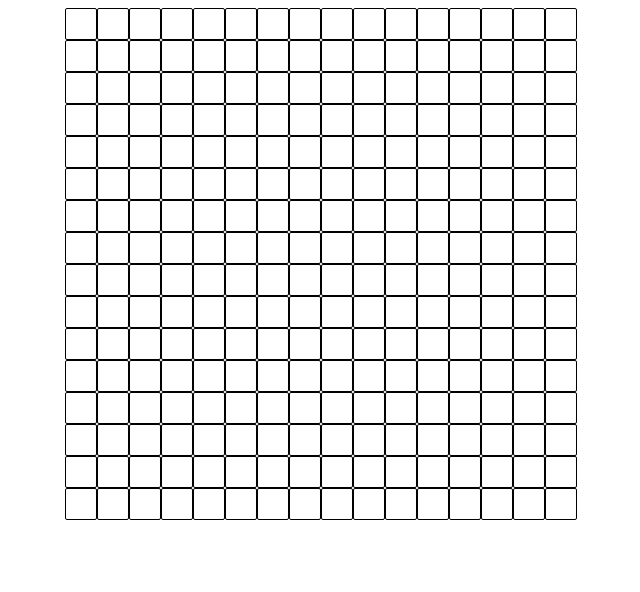
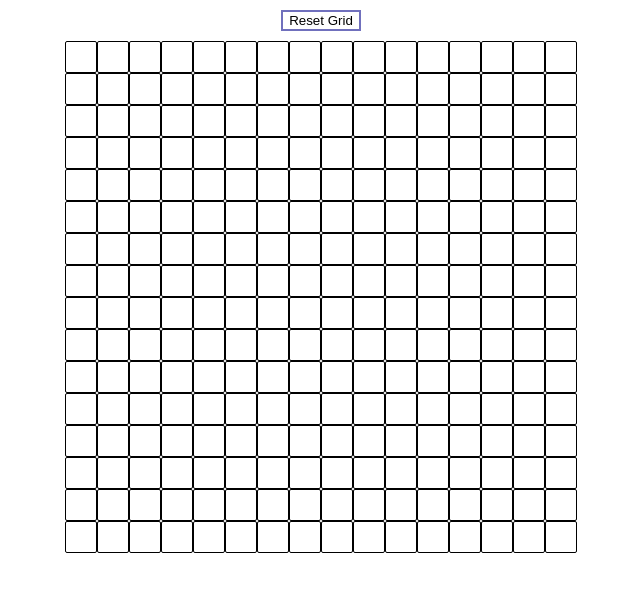
Before and after one commit to HotTungsten/Odin-Etch-a-Sketch, a plain HTML site: page index.html in a window 1280 px wide. Shown: the whole page, without its empty margins (319-959 px from the left). Drawn offline with Linux system fonts and the light colour scheme.

Commit message:
added reset button

```diff
--- a/index.html
+++ b/index.html
@@ -10,7 +10,7 @@
 </head>
 <body>
     <div class="container">
-
+        <button class="reset">Reset Grid</button>
     </div>
 </body>
 </html>
--- a/script.js
+++ b/script.js
@@ -10,12 +10,12 @@ for(let i = 0; i < SIZE; i++){
         div.classList.add('break');
     }
     else {
-        div.classList.add('grid');
+        div.classList.add('default');
     }
     container.appendChild(div);
 }
 
-const sketchBox = document.querySelectorAll('.grid');
+const sketchBox = document.querySelectorAll('.default');
 sketchBox.forEach(sketchBox => sketchBox.addEventListener('mouseover', function(e) {
     this.classList.add('mousedOver');
 }));
--- a/style.css
+++ b/style.css
@@ -1,10 +1,27 @@
+body {
+    margin: 0;
+}
+
 .container {
     display: flex;
     flex-wrap: wrap;
     justify-content: center;
     align-content: center;
 }
-.grid {
+
+.reset {
+    margin: 10px;
+    border: 2px solid rgb(112, 112, 189);
+    background-color: white;
+    transition-duration: 0s;
+}
+
+.reset:hover {
+    background-color: rgb(112, 112, 189);
+    color: white;
+}
+
+.default {
     height: 30px;
     width: 30px;
     border: 1px solid black;
```
